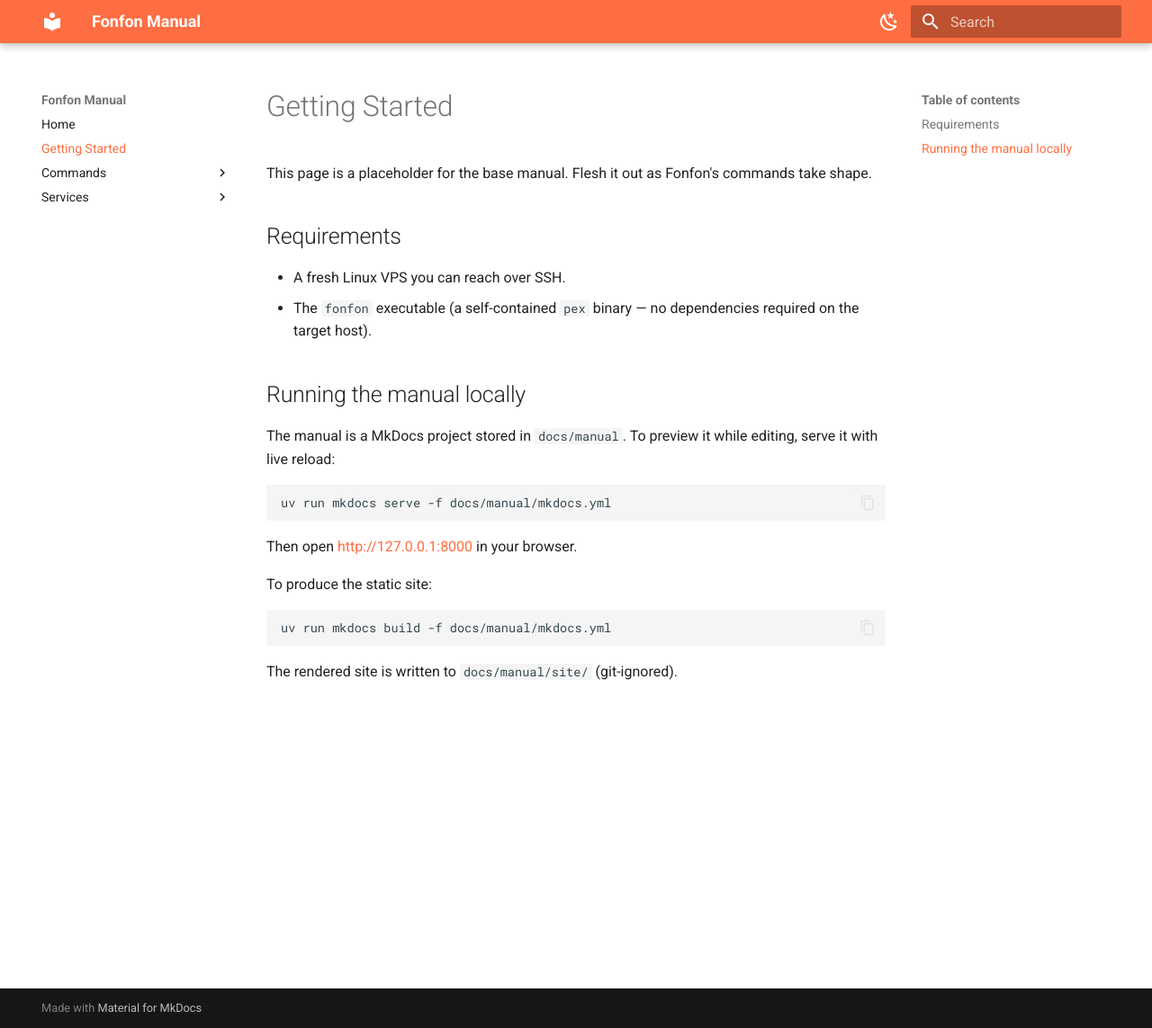
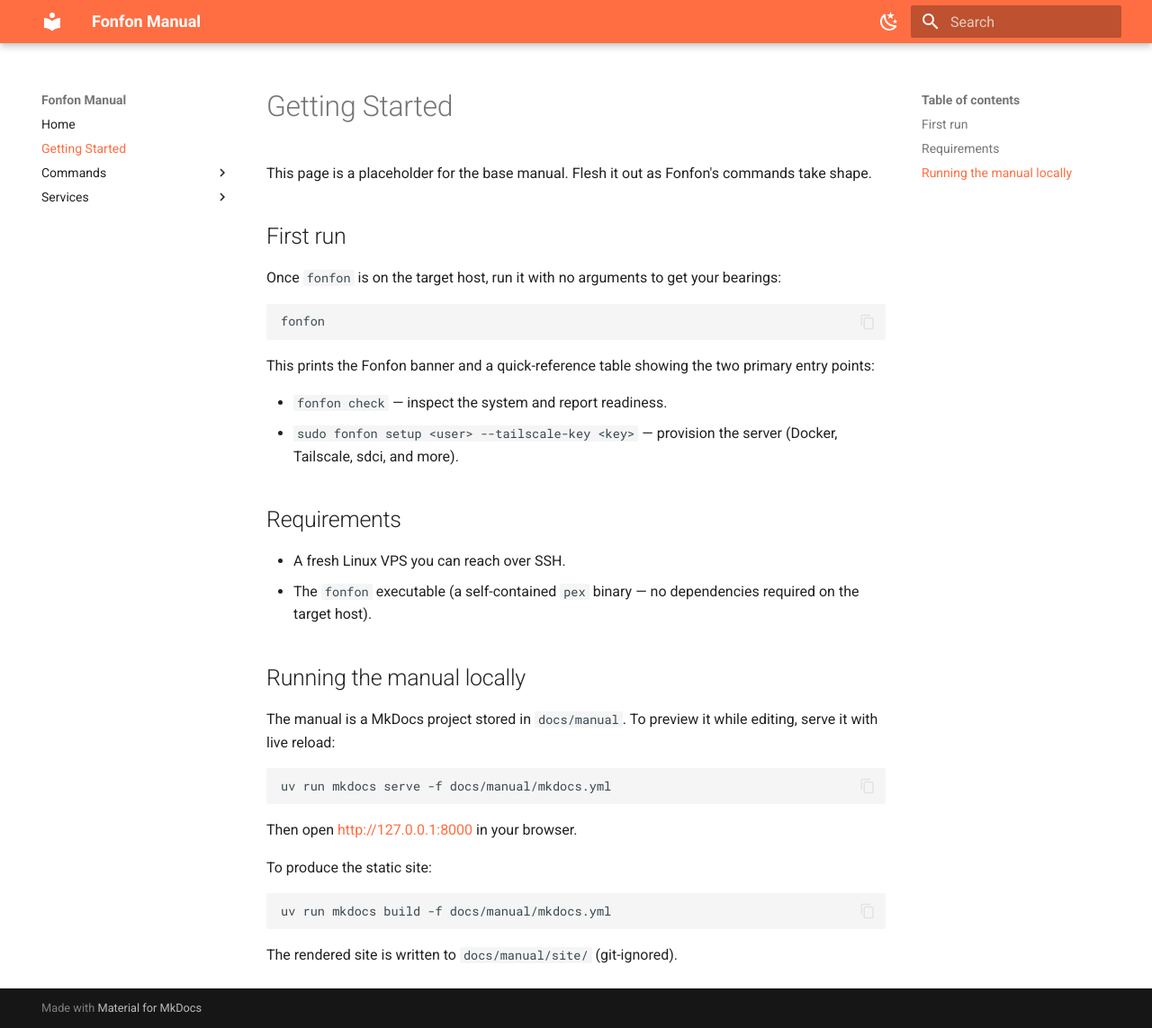
Before and after one commit to joepreludian/fonfon, an MkDocs documentation site: the page built from docs/manual/docs/getting-started.md, in a window 1280 px wide and 1143 px high. Shown: the whole window at 90% size. Built offline with MkDocs 1.6.1 and Material for MkDocs 9.7.7, drawn with Linux system fonts in a browser that asks for light colours.

Commit message:
docs: note the bare-fonfon usage hint; bump version

````diff
--- a/docs/manual/docs/getting-started.md
+++ b/docs/manual/docs/getting-started.md
@@ -2,6 +2,22 @@
 
 This page is a placeholder for the base manual. Flesh it out as Fonfon's
 commands take shape.
+
+## First run
+
+Once `fonfon` is on the target host, run it with no arguments to get your
+bearings:
+
+```bash
+fonfon
+```
+
+This prints the Fonfon banner and a quick-reference table showing the two
+primary entry points:
+
+- `fonfon check` — inspect the system and report readiness.
+- `sudo fonfon setup <user> --tailscale-key <key>` — provision the server
+  (Docker, Tailscale, sdci, and more).
 
 ## Requirements
 
--- a/pyproject.toml
+++ b/pyproject.toml
@@ -1,6 +1,6 @@
 [project]
 name = "fonfon"
-version = "0.7.0"
+version = "0.8.0"
 description = "Opinionated VPS server configurator"
 readme = "README.md"
 authors = [
````
Also changed, not shown: 1 other file.
